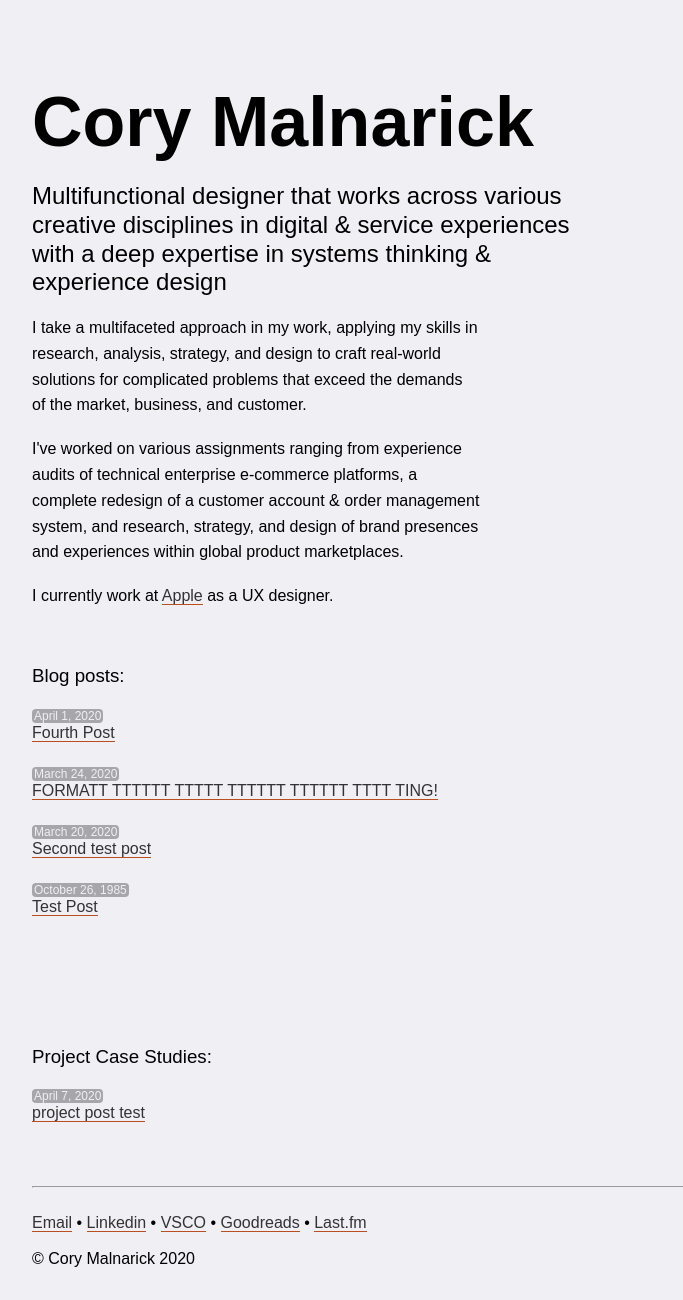
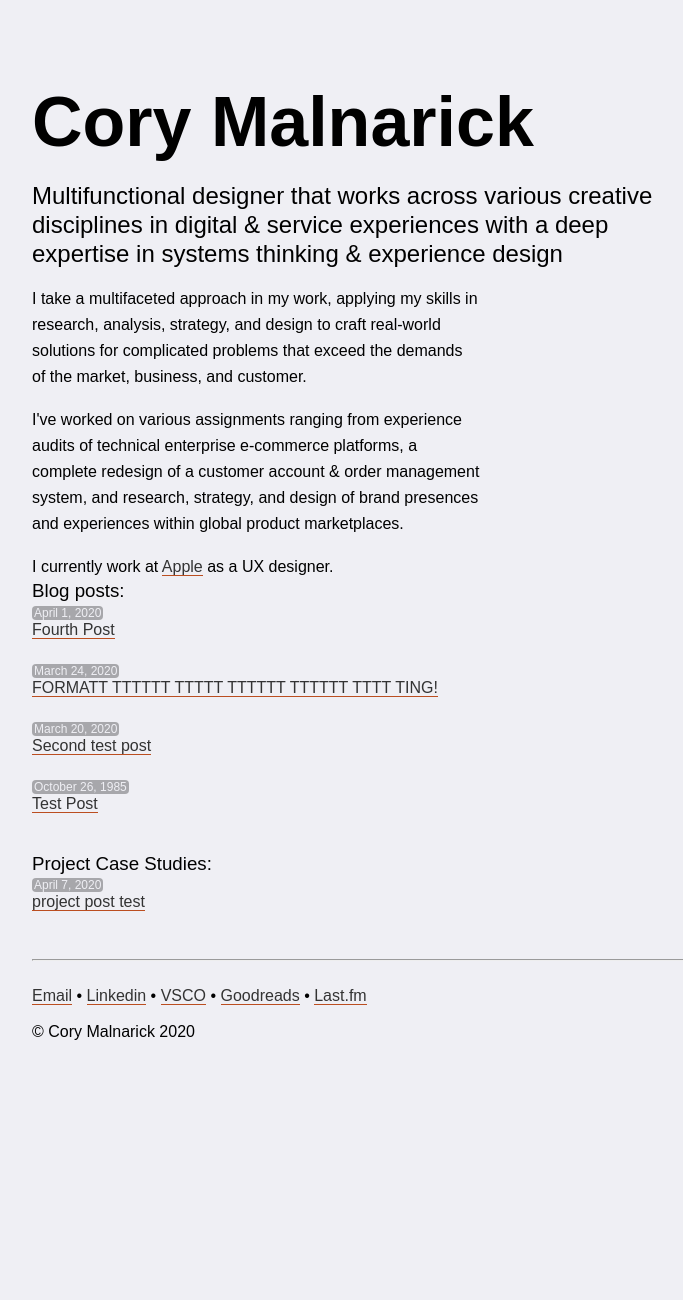
Before and after one commit to foundmonster/foundmonster.github.io, a Jekyll site: the page built from index.html, in a window 1280 px wide. Shown: the whole page, without its empty margins (160-843 px from the left). Built offline with Jekyll 4.4.1, drawn with Linux system fonts in a browser that asks for light colours; some web fonts are replaced; after the commit the page ends 1073 px from its top, so only the background shows below that.

Commit message:
styles into h1-h6 and ul list style changes

```diff
--- a/_sass/main.scss
+++ b/_sass/main.scss
@@ -47,16 +47,14 @@
 
 h1, h2, h3, h4, h5, h6 {
     margin-top: 24px;
-    font-family: aktiv-grotesk, sans-serif;
-	font-weight: 400;
-	font-style: normal;
-}
-
-h2 {
-    width: 34rem;
+    margin-bottom: 12px;
+    width: 40rem;
     margin-block-start: 0px;
     margin-block-end: 0px;
     line-height: 1.2;
+    font-family: aktiv-grotesk, sans-serif;
+	font-weight: 500;
+	font-style: normal;
 }
 
 p {
@@ -73,7 +71,9 @@
 ul {
 	list-style: none;
     padding: 0;
-    padding-top: 16px;
+    padding-inline-start: 0px;
+    margin-block-start: 0px;
+    margin-block-end: 0px;
 }
 
 li {
--- a/index.html
+++ b/index.html
@@ -16,7 +16,6 @@
 </li>
 {% endfor %}
 </ul><br>
-<br>
 <ul><h3>Project Case Studies:</h3>
 {% for post in site.categories.project %}
 <li>
```
